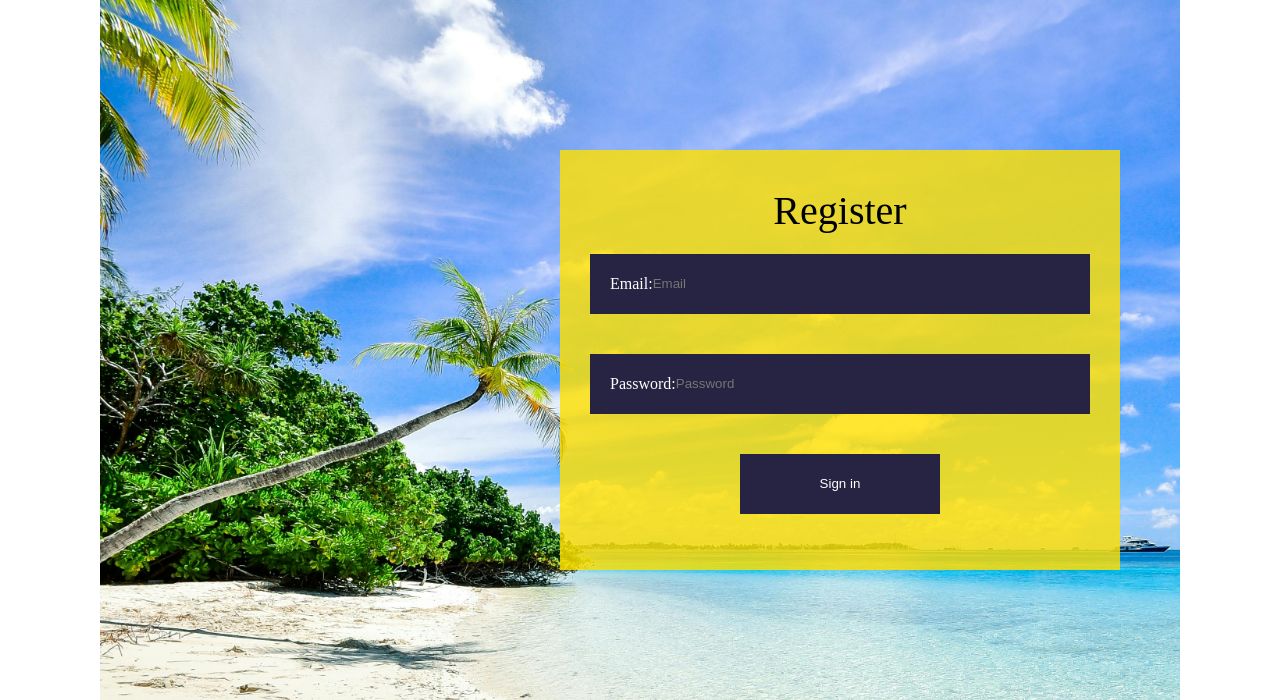
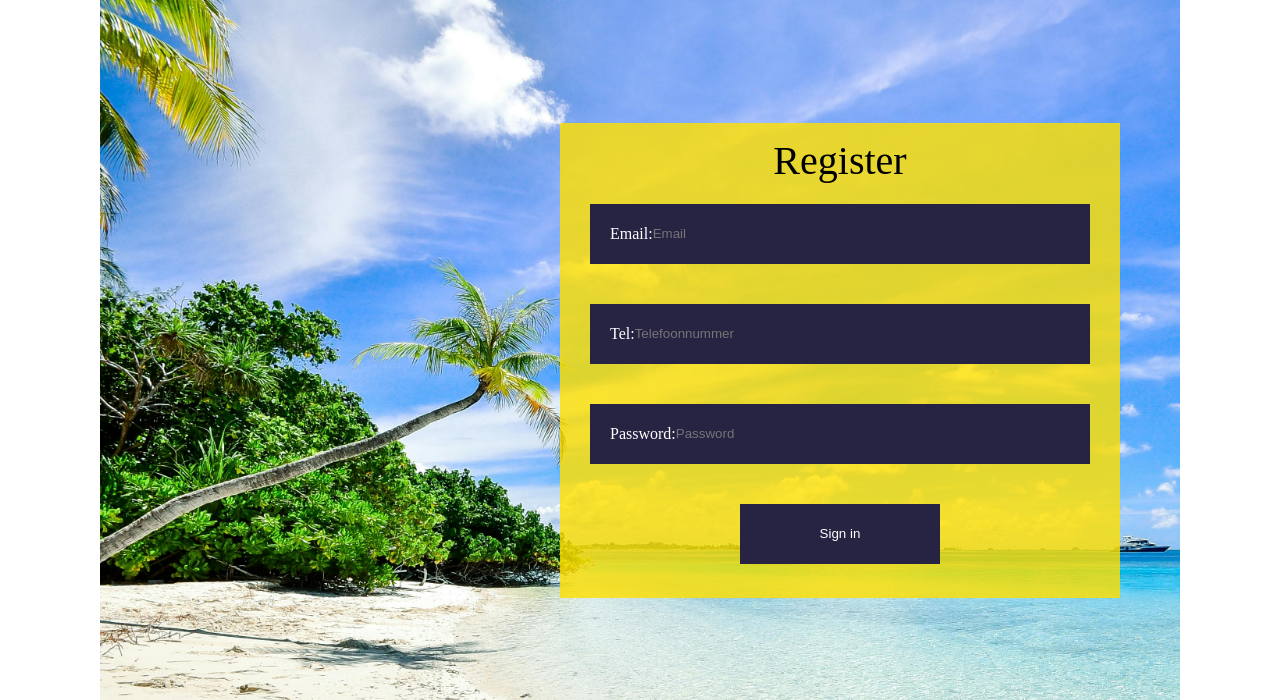
Before and after one commit to anke180/Reisbureau, a PHP site: page /pages/register.php in a window 1280 px wide. Shown: the part 100-800 px from the top of the page. Run offline with PHP 8.4, Linux system fonts and the light colour scheme.

Commit message:
login en register
je kunt inloggen en registreren, maar als je wachtwoord niet past bij de email krijg je een foutmelding bij de code

```diff
--- a/css/index.css
+++ b/css/index.css
@@ -91,10 +91,7 @@ body{
     flex-direction: column;
     justify-content: center;
     align-items: center;
-    /* background-color: #FFD803; */
     background-color: rgba(255, 225, 0, 0.807);
-    /* opacity: 0.8;
-    display: none; */
     margin-left: 400px;
     margin-top: 50px;
     margin-bottom: 30px;
@@ -166,6 +163,30 @@ body{
 
 /* register pagina */
 /* gemaakt door anke */
+.register-blok {
+    width: 560px;
+    height: 475px;
+    display: flex;
+    flex-direction: column;
+    justify-content: center;
+    align-items: center;
+    background-color: rgba(255, 225, 0, 0.807);
+    margin-left: 400px;
+    margin-top: 50px;
+    margin-bottom: 30px;
+}
+
+.telefoonnummer {
+    width: 500px;
+    height: 60px;
+    background-color: #272343;
+    display: flex;
+    justify-content: flex-start;
+    align-items: center;
+    padding: 20px;
+    margin: 20px;
+}
+
 .signin-button {
     width: 200px;
     height: 60px;
--- a/pages/login.php
+++ b/pages/login.php
@@ -20,7 +20,7 @@
                 <form action='login_logic.php' name='login_logic' method='POST' >
                     <div class="login-form">
                         <div class="login-blok">
-                            <a class="login-tekst">Login</a>
+                            <a class="hoofd-tekst">Login</a>
                             <div class="email">
                                 <label class="tekst-colour">Email: </label>
                                 <input class="background" type="text" name="email" placeholder="Email" required>
@@ -31,7 +31,7 @@
                             </div>
                             <div class="login-signin">
                                 <div class="signin">
-                                    <a href="register.php" class="signin-tekst">Sign in</a>
+                                    <a href="register.php" class="signin-tekst">Register</a>
                                 </div>
                                 <div class="login2">
                                     <input class="background tekst-colour" type="submit" value="Login">
--- a/pages/login_logic.php
+++ b/pages/login_logic.php
@@ -14,9 +14,9 @@
     $stmt = $connection->prepare("SELECT * FROM users WHERE email=:email AND password=:pass");
     $stmt->execute(['email' => $email, 'pass' => $password]);
     $user = $stmt->fetch();
+    // var_dump($user);
 
-
-    if(rol == 1){
+    if($user["rol"] == 1){
         header("Location: dashboard_beheer.php");
     } else {
         header("Location: index.php");
--- a/pages/register.php
+++ b/pages/register.php
@@ -19,11 +19,15 @@
             <div class="blok-inlog">
                 <form action='register_logic.php' name='register_logic' method='POST' >
                     <div class="login-form">
-                        <div class="login-blok">
+                        <div class="register-blok">
                             <a class="hoofd-tekst">Register</a>
                             <div class="email">
                                 <label class="tekst-colour">Email: </label>
                                 <input class="background" type="text" name="email" placeholder="Email" required>
+                            </div>
+                            <div class="telefoonnummer">
+                                <label class="tekst-colour">Tel: </label>
+                                <input class="background" type="number" name="tel" placeholder="Telefoonnummer" required>
                             </div>
                             <div class="password">
                                 <label class="tekst-colour">Password: </label>
```
Also changed, not shown: pages/register_logic.php (+5 -3 lines), js/main.jsx (added), 1 other file.
